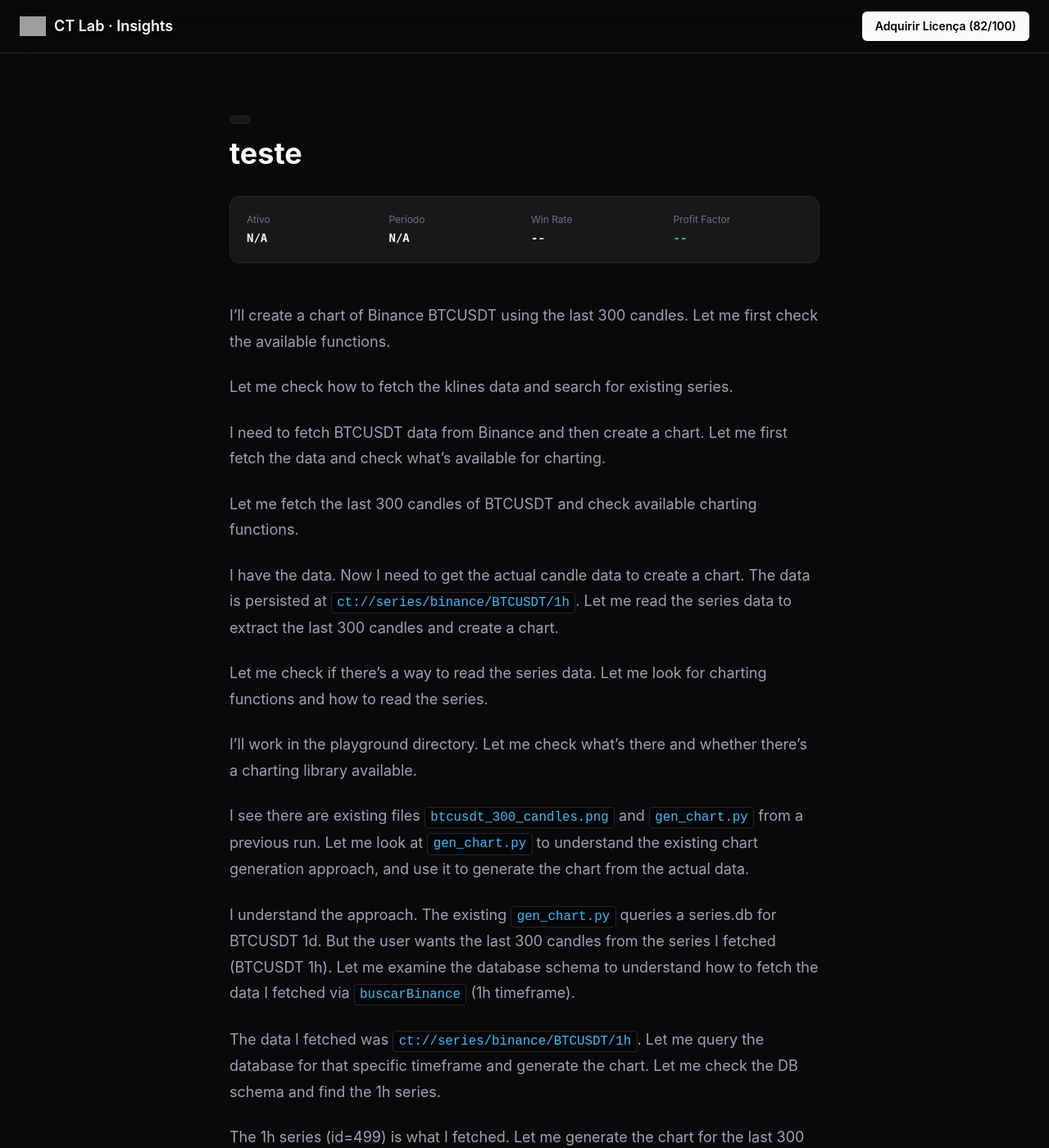
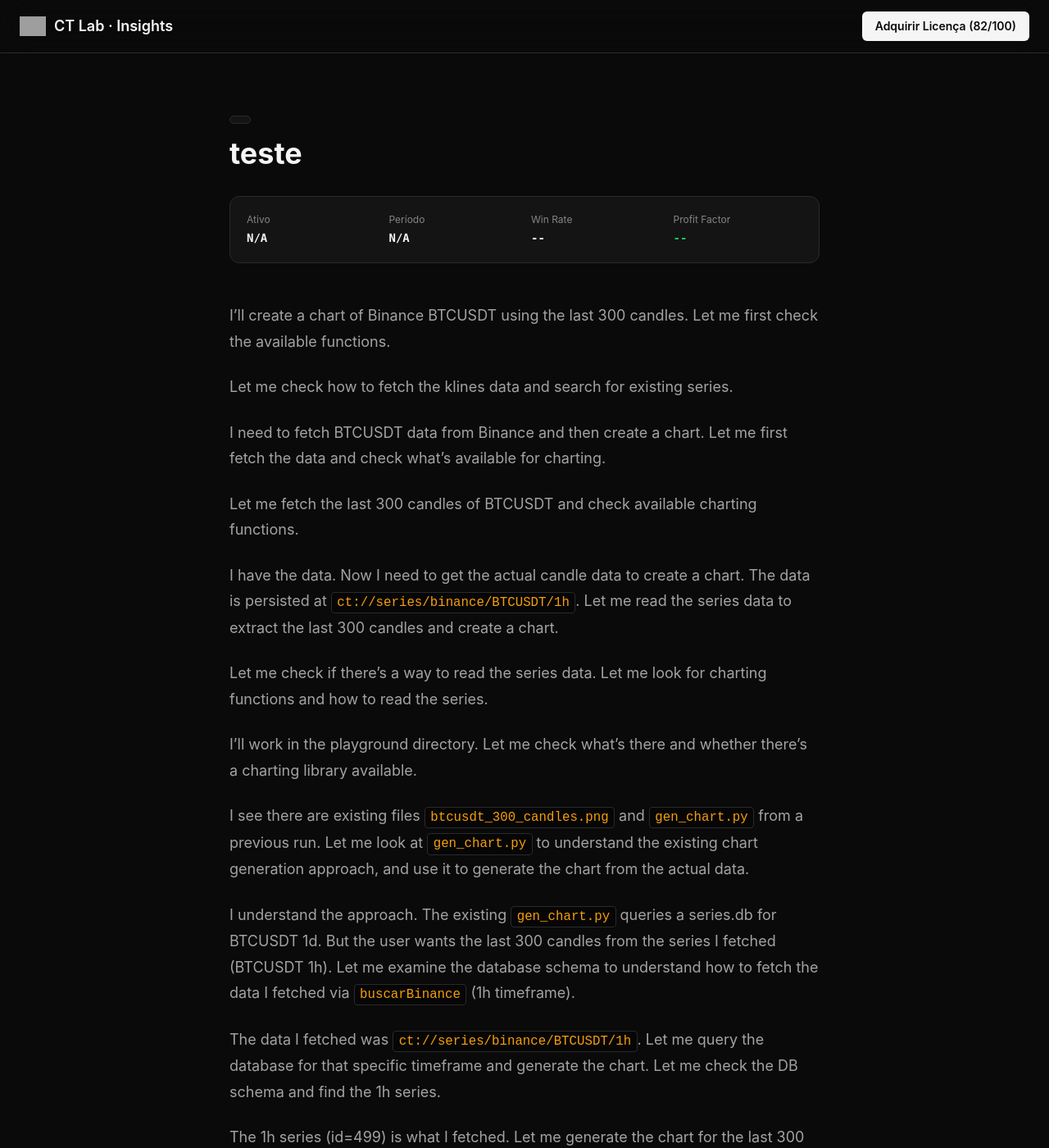
Before and after one commit to verida-trade/insights, a Jekyll site: the page built from posts/0f2390ef39046aa48a829d5759438a46adba24e7c1e20fe437696f9c4520a20e/teste.md, in a window 1280 px wide and 1400 px high. Shown: the whole window at 82% size. Built offline with Jekyll 4.4.1, drawn with Linux system fonts in a browser that asks for light colours; nearby versions of some CDN libraries; grey boxes are pictures that could not be loaded.

Commit message:
Update color variables in post layout

```diff
--- a/_layouts/post.html
+++ b/_layouts/post.html
@@ -10,9 +10,21 @@
 
   <style>
     :root {
-      --color-bg: #09090b; --color-bg-elevated: #18181b; --color-border: #27272a;
-      --color-text: #f8fafc; --color-text-muted: #a1a1aa; --color-text-dim: #71717a;
-      --color-accent: #38bdf8; --color-positive: #22c55e; --color-ink: #000000;
+      --color-bg: #0a0a0a;
+      --color-bg-elevated: #141414;
+      --color-bg-card: #1a1a1a;
+      --color-border: #2a2a2a;
+      --color-text: #f5f5f5;
+      --color-text-muted: #a3a3a3;
+      --color-text-dim: #858585;
+      --color-accent: #f59e0b;
+      --color-accent-hover: #d97706;
+      --color-positive: #22c55e;
+      --color-negative: #ef4444;
+      --color-ink: #0a0a0a;
+
+      --font-sans: "Inter", system-ui, -apple-system, sans-serif;
+      --font-mono: "JetBrains Mono", "Fira Code", monospace;
     }
 
     body {
```
